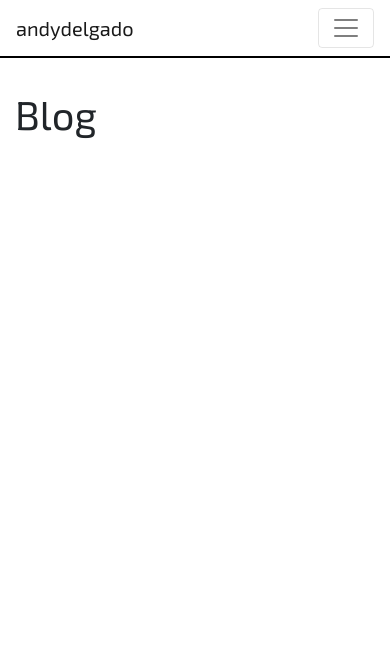
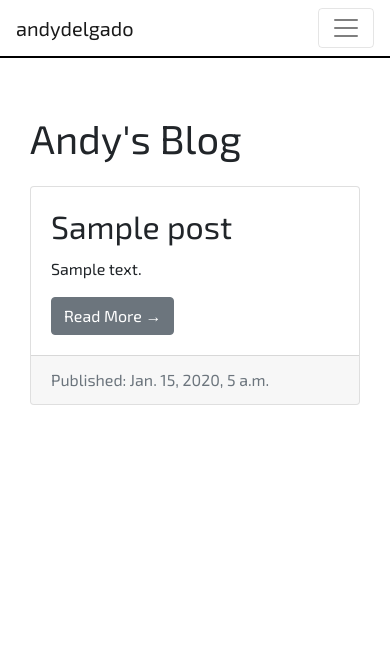
Before and after one commit to andydelgado/personal_site, a Django app: template blog/templates/blog/index.html in a window 390 px wide. Shown: the top 669 px of the page. Run offline with Django 3.2, Linux system fonts and the light colour scheme; the template is opened without the code that fills it: values that come from a table or form of the project are taken from there, others are empty; tables that the repository leaves empty hold one stand-in row (values such as "Sample post"); some libraries are stand-ins or nearby versions.

Commit message:
Add blog functionality

```diff
--- a/blog/templates/blog/index.html
+++ b/blog/templates/blog/index.html
@@ -2,5 +2,35 @@
 {% block nav_item_blog %}active{% endblock nav_item_blog %}
 
 {% block content %}
-<h1>Blog</h1>
+
+<!-- Page Content -->
+<div class="container">
+
+    <div class="row">
+
+        <!-- Blog Entries Column -->
+        <div class="col-md">
+
+            <h1 class="my-4">Andy's Blog
+            </h1>
+{% for post in posts %}
+            <!-- Blog Post -->
+            <div class="card mb-4">
+                <div class="card-body">
+                    <h2 class="card-title">{{ post.title }}</h2>
+                    <p class="card-text">{{ post.text|truncatewords:50 }}</p>
+                    <a href="{% url 'post' pk=post.pk %}" class="btn btn-secondary">Read More &rarr;</a>
+                </div>
+                <div class="card-footer text-muted">
+                    Published: {{ post.published_date }}
+                </div>
+            </div>
+{% endfor %}
+        </div>
+
+    </div>
+    <!-- /.row -->
+
+</div>
+<!-- /.container -->
 {% endblock %}
--- a/blog/urls.py
+++ b/blog/urls.py
@@ -4,4 +4,5 @@ from . import views
 
 urlpatterns = [
     path('', views.index, name='blog'),
+    path('post/<int:pk>/', views.post, name='post'),
 ]
```
Also changed, not shown: blog/templates/blog/post.html (added, +34 -0 lines), blog/views.py (+9 -2 lines).
